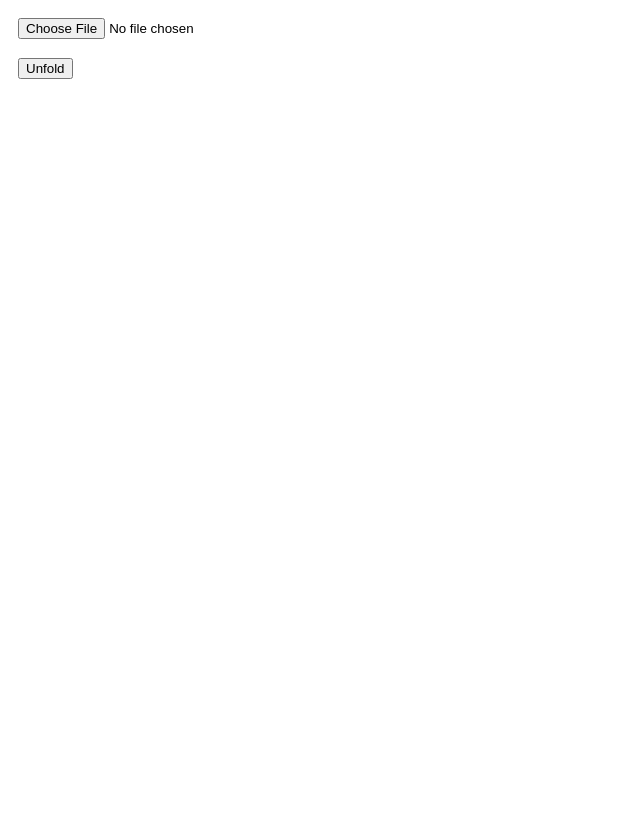
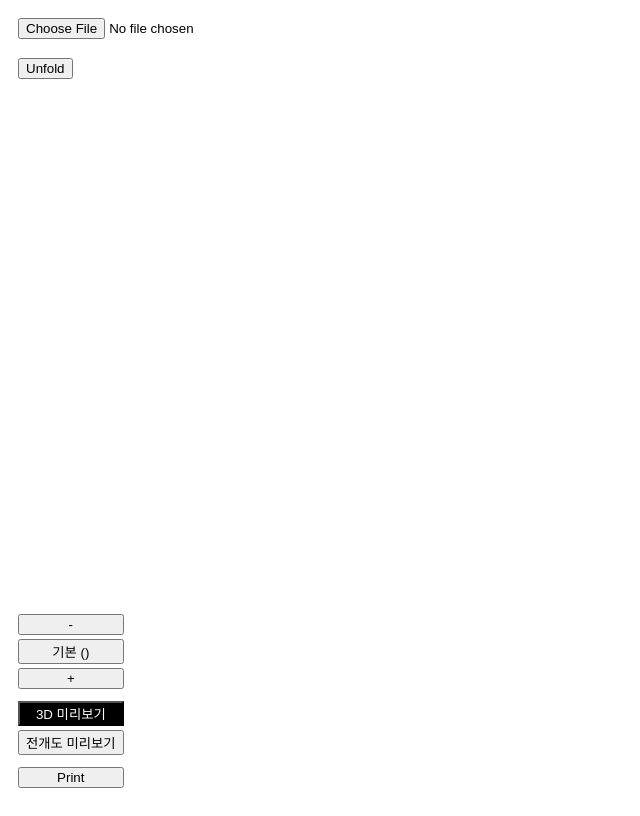
Before and after one commit to YewonCALLI/typefold, a React (Create React App) app in the folder typefold/: page / in a window 1280 px wide. Shown: the whole page, without its empty margins (0-640 px from the left). Built offline with nearby package versions, Linux system fonts and the light colour scheme.

Commit message:
add print & camera

```diff
--- /dev/null
+++ b/typefold/src/components/CameraControl.js
@@ -0,0 +1,41 @@
+import React from "react";
+import { useThree } from "@react-three/fiber";
+
+function CameraControl({ cameraDirection, zoomLevel }) {
+  const { camera } = useThree();
+
+  React.useEffect(() => {
+    const distance = 10; // 카메라와 대상 간의 거리
+
+    switch (cameraDirection) {
+      case "perspective":
+        camera.position.set(
+          distance + zoomLevel,
+          distance + zoomLevel,
+          distance + zoomLevel
+        );
+        camera.up.set(0, 1, 0); // 원근
+        break;
+      case "front":
+        camera.position.set(0, 0, distance * 5.5 + zoomLevel);
+        camera.rotation.set(0, 0, 0);
+        camera.up.set(0, 1, 1); // 앞에서 보기
+        break;
+      default:
+        camera.position.set(
+          distance + zoomLevel,
+          distance + zoomLevel,
+          distance + zoomLevel
+        );
+        camera.up.set(0, 1, 0); // 원근
+        break;
+    }
+
+    camera.lookAt(0, 0, 0); // 항상 중심을 바라봄
+    camera.updateProjectionMatrix();
+  }, [camera, cameraDirection, zoomLevel]);
+
+  return null;
+}
+
+export default CameraControl;
--- /dev/null
+++ b/typefold/src/components/ControlPanel.js
@@ -0,0 +1,66 @@
+function ControlPanel({
+  zoomLevel,
+  setZoomLevel,
+  cameraDirection,
+  setCameraDirection,
+}) {
+  const zoomUp = () => {
+    setZoomLevel(zoomLevel - 1);
+  };
+
+  const zoomDown = () => {
+    setZoomLevel(zoomLevel + 1);
+  };
+
+  return (
+    <>
+      {/* 카메라 방향 변경 버튼 */}
+      <div
+        style={{
+          position: "absolute",
+          bottom: 20,
+          left: 10,
+          display: "flex",
+          flexDirection: "column",
+          gap: 12,
+        }}
+      >
+        <div
+          style={{
+            display: "flex",
+            flexDirection: "column",
+            gap: 4,
+          }}
+        >
+          <button onClick={() => zoomDown()}>-</button>
+          <button onClick={() => setZoomLevel(0)}>기본 ({zoomLevel})</button>
+          <button onClick={() => zoomUp()}>+</button>
+        </div>
+
+        <div
+          style={{
+            display: "flex",
+            flexDirection: "column",
+            gap: 4,
+          }}
+        >
+          <button
+            className={cameraDirection === "perspective" ? "active" : ""}
+            onClick={() => setCameraDirection("perspective")}
+          >
+            3D 미리보기
+          </button>
+          <button
+            className={cameraDirection === "front" ? "active" : ""}
+            onClick={() => setCameraDirection("front")}
+          >
+            전개도 미리보기
+          </button>
+        </div>
+        <button id="captureButton">Print</button>
+      </div>
+    </>
+  );
+}
+
+export default ControlPanel;
--- a/typefold/src/components/TypeFold.js
+++ b/typefold/src/components/TypeFold.js
@@ -1,22 +1,26 @@
-import React, { useRef, useEffect, useState } from 'react';
-import { Canvas } from '@react-three/fiber';
-import { OrbitControls } from '@react-three/drei';
-import * as THREE from 'three';
+import React, { useRef, useEffect, useState } from "react";
+import { Canvas, useThree } from "@react-three/fiber";
+import { PerspectiveCamera, OrbitControls } from "@react-three/drei";
+import * as THREE from "three";
 
-import Model from './Model';
-import InteractionHandler from './InteractionHandler';
-import UnfoldedFace from './UnfoldedFace';
-import useModelLoader from '../hooks/useModelLoader';
-import { unfoldModelWithEdges } from '../utils/geometryUtils';
+import Model from "./Model";
+import InteractionHandler from "./InteractionHandler";
+import UnfoldedFace from "./UnfoldedFace";
+import useModelLoader from "../hooks/useModelLoader";
+import { unfoldModelWithEdges } from "../utils/geometryUtils";
+import CameraControl from "./CameraControl";
+import ControlPanel from "./ControlPanel";
 
-import '../styles/TypeFold.css';
+import "../styles/TypeFold.css";
 
 export default function TypeFold() {
+  const [cameraDirection, setCameraDirection] = useState("perspective"); // 카메라 방향 상태 관리
+  const [zoomLevel, setZoomLevel] = useState(0); // 줌 레벨 상태 관리
+
   const [selectedFace, setSelectedFace] = useState(null);
-    const [hoveredFace, setHoveredFace] = useState(null); // 호버 상태 관리
+  const [hoveredFace, setHoveredFace] = useState(null); // 호버 상태 관리
   const [unfoldedTexture, setUnfoldedTexture] = useState(null);
   const [fileURL, setFileURL] = useState(null);
-
 
   const fileInputRef = useRef();
   const faceMeshesRef = useRef([]);
@@ -39,6 +43,7 @@ export default function TypeFold() {
         gltf.scene.traverse((child) => {
           if (child.isMesh) {
             unfoldModelWithEdges(child, faceMeshesRef, unfoldedTexture);
+            setCameraDirection("front");
           }
         });
         setUnfoldCount(unfoldCount + 1);
@@ -85,8 +90,11 @@ export default function TypeFold() {
 
       if (!geometry.attributes.uv) {
         geometry.setAttribute(
-          'uv',
-          new THREE.BufferAttribute(new Float32Array(geometry.attributes.position.count * 2), 2)
+          "uv",
+          new THREE.BufferAttribute(
+            new Float32Array(geometry.attributes.position.count * 2),
+            2
+          )
         );
       }
 
@@ -123,17 +131,35 @@ export default function TypeFold() {
         <button onClick={handleUnfold} className="unfoldButton">
           Unfold
         </button>
-        <Canvas style={{ width: '100%', height: '100%' }}>
+        <Canvas
+          style={{ width: "100%", height: "100%" }}
+          gl={{ preserveDrawingBuffer: true }} // 캡쳐 기능을 위한 설정
+        >
+          <PerspectiveCamera makeDefault position={[10, 10, 10]} fov={10} />
+          <CameraControl
+            cameraDirection={cameraDirection}
+            zoomLevel={zoomLevel}
+          />
           <ambientLight intensity={3} />
-          <spotLight position={[10, 10, 10]} angle={0.15} penumbra={1} intensity={1} />
+          <spotLight
+            position={[10, 10, 10]}
+            angle={0.15}
+            penumbra={1}
+            intensity={1}
+          />
           <pointLight position={[-10, -10, -10]} />
-          {gltf && <Model gltf={gltf} />}
+          <Scene
+            gltf={gltf}
+            setSelectedFace={setSelectedFace}
+            setHoveredFace={setHoveredFace}
+          />
           <OrbitControls />
-          <InteractionHandler
-            setSelectedFace={setSelectedFace}
-            setHoveredFace={setHoveredFace} // 호버 상태 업데이트
-          />
         </Canvas>
+        <ControlPanel
+          setZoomLevel={setZoomLevel}
+          cameraDirection={cameraDirection}
+          setCameraDirection={setCameraDirection}
+        />
       </div>
       <div id="unfoldedCanvas" className="unfoldedCanvas">
         <UnfoldedFace onTextureReady={handleTextureReady} />
@@ -141,3 +167,33 @@ export default function TypeFold() {
     </div>
   );
 }
+
+const Scene = (
+  { gltf, setSelectedFace, setHoveredFace } // 3D 씬
+) => {
+  const gl = useThree((state) => state.gl);
+  useEffect(() => {
+    const printButton = document.getElementById("captureButton");
+    printButton.addEventListener("click", () => {
+      const link = document.createElement("a");
+      link.setAttribute("download", "canvas.png");
+      link.setAttribute(
+        "href",
+        gl.domElement
+          .toDataURL("image/png")
+          .replace("image/png", "image/octet-stream")
+      );
+      link.click();
+    });
+  }, [gl]);
+
+  return (
+    <>
+      {gltf && <Model gltf={gltf} />} {/* 3D Model */}
+      <InteractionHandler
+        setSelectedFace={setSelectedFace}
+        setHoveredFace={setHoveredFace} // 호버 상태 업데이트
+      />
+    </>
+  );
+};
--- a/typefold/src/components/UnfoldedFace.js
+++ b/typefold/src/components/UnfoldedFace.js
@@ -1,18 +1,18 @@
 // src/components/UnfoldedFace.js
 
-import React from 'react';
-import Sketch from 'react-p5';
+import React from "react";
+import Sketch from "react-p5";
 
 export default function UnfoldedFace({ onTextureReady }) {
   const setup = (p5, canvasParentRef) => {
     const canvas = p5.createCanvas(512, 512);
     canvas.parent(canvasParentRef);
-    p5.background(255);
+    p5.background(0);
   };
 
   const draw = (p5) => {
     if (p5.mouseIsPressed) {
-      p5.stroke(0);
+      p5.stroke(255);
       p5.strokeWeight(4);
       p5.line(p5.pmouseX, p5.pmouseY, p5.mouseX, p5.mouseY);
     }
--- a/typefold/src/styles/TypeFold.css
+++ b/typefold/src/styles/TypeFold.css
@@ -36,10 +36,16 @@
   display: flex;
   justify-content: center;
   align-items: center;
-  background-color: #f5f5f5; /* 캔버스 확인을 위한 배경색 */
+  background-color: #f5f5f5;
+  /* 캔버스 확인을 위한 배경색 */
 }
 
-.p5Canvas{
+.p5Canvas {
   width: 100%;
   height: 100%;
 }
+
+.active {
+  background-color: #000000;
+  color: #ffffff;
+}
```
Also changed, not shown: typefold/src/utils/geometryUtils.js (+128 -64 lines), 1 other file (tests, documents, lock files or other folders). Lines whose indentation alone changed are shown as unchanged.
